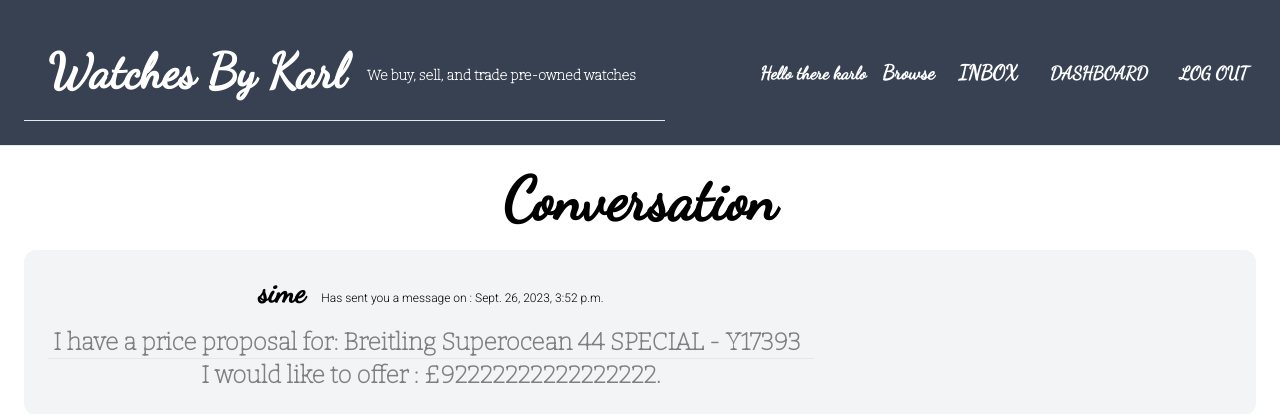
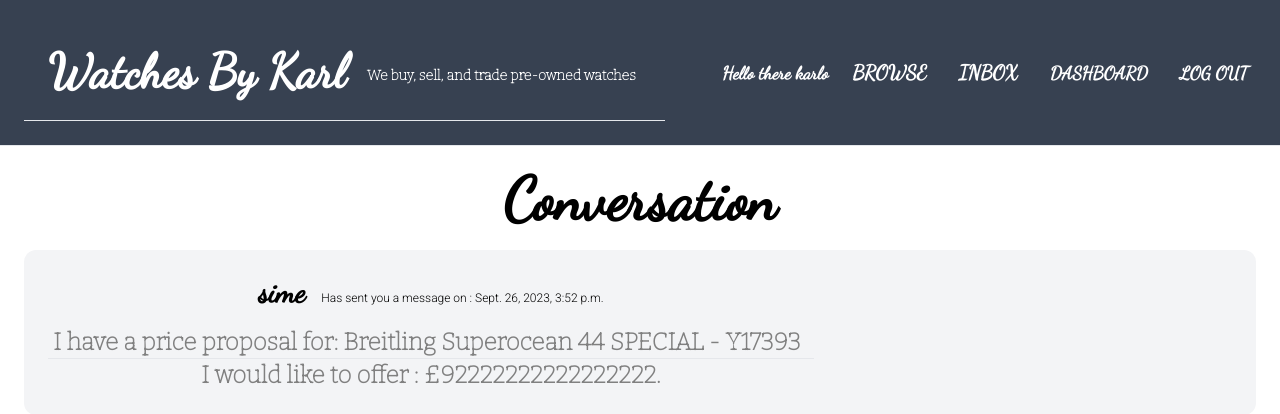
Before and after one commit to Karlox01/Watchsite, a Django app: page /inbox/62/ in a window 1280 px wide. Shown: the top 414 px of the page. Run offline with Django 4.2, Linux system fonts and the light colour scheme; a user stored in the database is signed in; data comes from the database, SQL or seed files in the repository; some libraries are stand-ins or nearby versions.

Commit message:
layout changes within navbar

```diff
--- a/watchapp/templates/core/base.html
+++ b/watchapp/templates/core/base.html
@@ -36,7 +36,7 @@
             {% if request.user.is_authenticated %}
             <span class="text-lg rounded-lg cursive text-white">Hello there {{ request.user.username }}</span>
             <a href="{% url 'watches:items' %}"
-                class="text-xl rounded-lg cursive text-white hover:text-teal-700">Browse</a>
+                class="px-2 py-2 text-white cursive hover:text-teal-700">BROWSE</a>
             <a href="{% url 'conversation:inbox' %}" class="px-2 py-2 text-white cursive hover:text-teal-700">INBOX</a>
             <a href="/" class="px-2 py-2 text-lg text-white cursive hover:text-teal-700">DASHBOARD</a>
             <a href="{% url 'watchapp:logout' %}" class="px-2 py-2 text-lg text-white cursive hover:text-red-500">LOG
```
